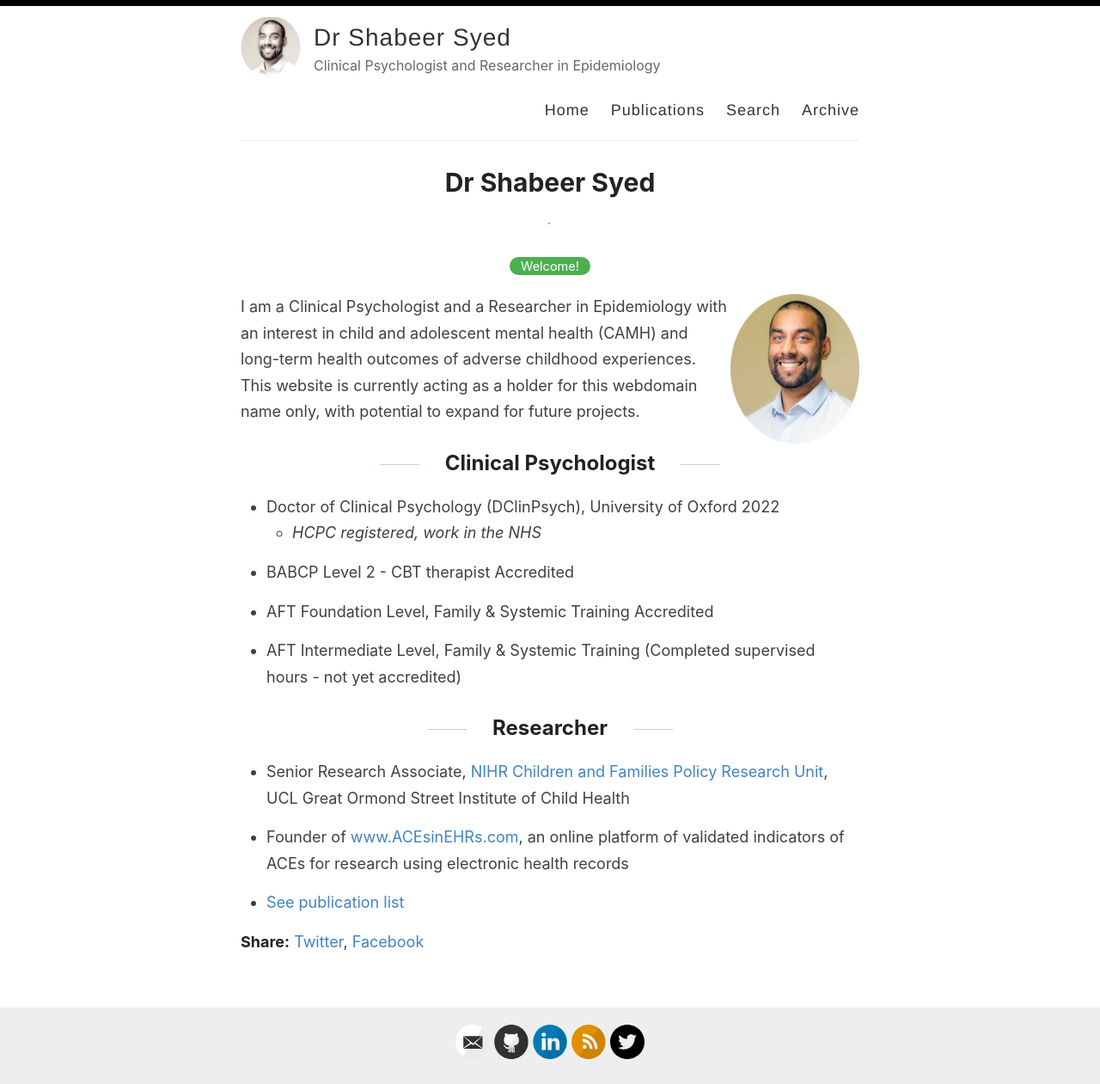
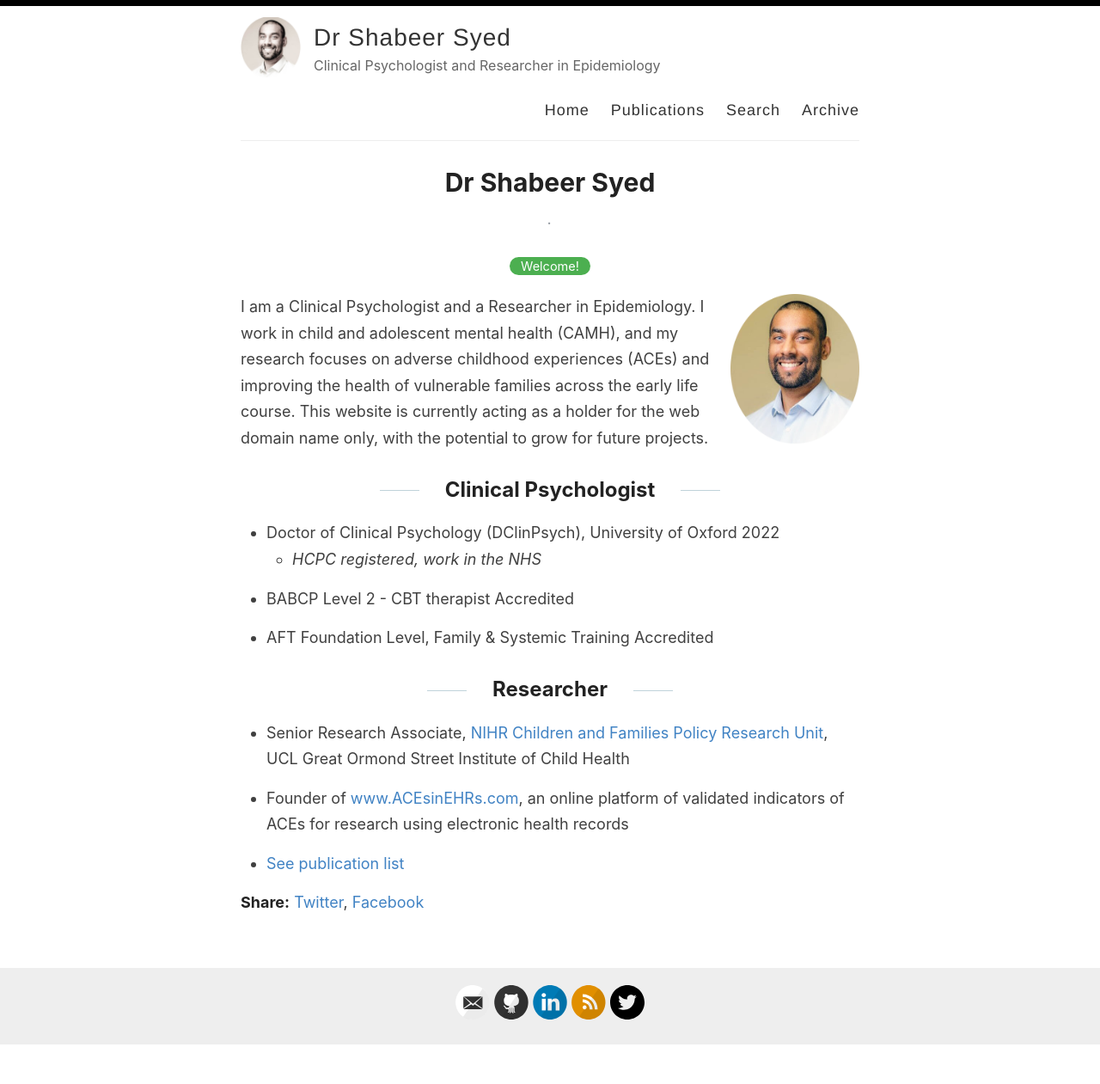
Before and after one commit to shabeer-syed/shabeersyed, a Jekyll site: the page built from index.md, in a window 1280 px wide. Shown: the whole page at 86% size. Built offline with Jekyll 4.4.1, drawn with Linux system fonts in a browser that asks for light colours; comment, search, counter and statistics services are not loaded; after the commit the page ends 1216 px from its top, so only the background shows below that.

Commit message:
Update index.md

```diff
--- a/index.md
+++ b/index.md
@@ -5,7 +5,7 @@ categories: [Welcome!]
 ---
 
 <img style="float: right;" src="/images/shabeer%20profile%20cropped.png" alt="Shabeer Syed" width="150"/>
-I am a Clinical Psychologist and a Researcher in Epidemiology with an interest in child and adolescent mental health (CAMH) and long-term health outcomes of adverse childhood experiences. This website is currently acting as a holder for this webdomain name only, with potential to expand for future projects.
+I am a Clinical Psychologist and a Researcher in Epidemiology. I work in child and adolescent mental health (CAMH), and my research focuses on adverse childhood experiences (ACEs) and improving the health of vulnerable families across the early life course. This website is currently acting as a holder for the web domain name only, with the potential to grow for future projects.
 
 ## Clinical Psychologist
 
@@ -15,8 +15,6 @@ I am a Clinical Psychologist and a Researcher in Epidemiology with an interest i
 - BABCP Level 2 - CBT therapist Accredited
 
 - AFT Foundation Level, Family & Systemic Training Accredited
-
-- AFT Intermediate Level, Family  & Systemic Training (Completed supervised hours - not yet accredited)
 
 <div style="text-align: center;">
  <script async type="text/javascript" src="//cdn.carbonads.com/carbon.js?serve=CE7D6KJY&placement=wwwamitmerchantcom" id="_carbonads_js"></script>
```
